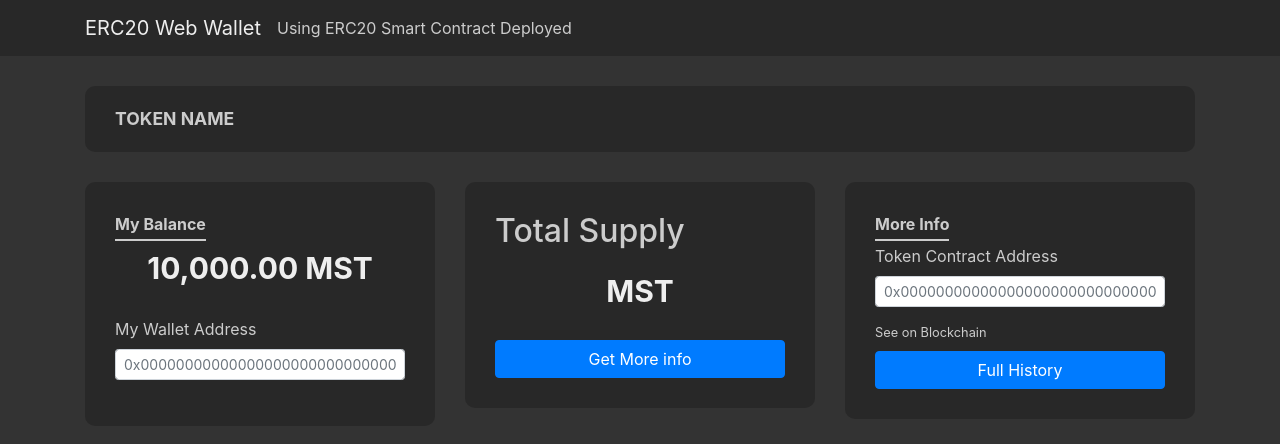
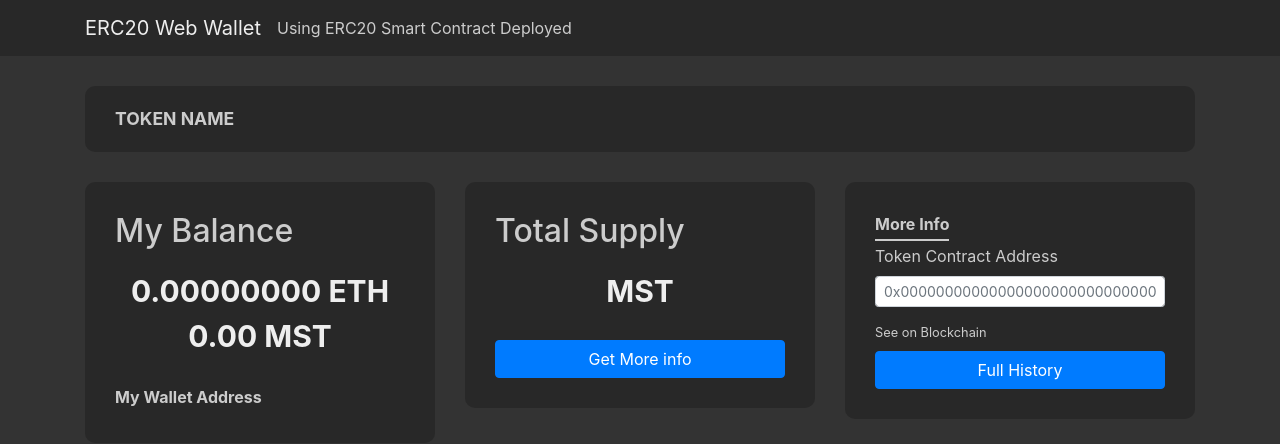
Before and after one commit to matvii09/Web_Wallet_ERC20, a React (Create React App) app: page / in a window 1280 px wide. Shown: the top 444 px of the page. Built offline with nearby package versions, Linux system fonts and the light colour scheme.

Commit message:
Update TokenBalance.js

```diff
--- a/src/components/TokenBalance.js
+++ b/src/components/TokenBalance.js
@@ -1,22 +1,37 @@
-import React from 'react';
+import React, { useContext, useState, useEffect } from 'react';
+import { GlobalContext } from '../context/GlobalContext';
 
 export const TokenBalance = () => {
+  const { web3, tokenBalance } = useContext(GlobalContext);
+
+  const [account, setAccount] = useState('');
+  const [ethBalance, setEthBalance] = useState(0);
+
+  useEffect(() => {
+    (async () => {
+      if (web3) {
+        const account = await web3.eth.getCoinbase();
+
+        setAccount(account);
+
+        const ethBalance = await web3.eth.getBalance(account);
+        setEthBalance(web3.utils.fromWei(ethBalance, 'ether'));
+      }
+    })();
+  }, [web3]);
+
   return (
     <div className='mainTab'>
-      <span className='Bal-Heading'>My Balance</span>
-      <p className='balAmount'> 10,000.00 MST </p>
+      <h2>My Balance</h2>
 
-      <form>
-        <div class='form-group '>
-          <label>My Wallet Address</label>
-          <input
-            type='text'
-            class='form-control form-control-sm'
-            placeholder='0x00000000000000000000000000000000000000000'
-            readonly
-          />
-        </div>
-      </form>
+      <p>
+        {Math.abs(ethBalance).toFixed(8)} ETH <br />
+        <span> {Math.abs(tokenBalance).toFixed(2)} MST </span>
+      </p>
+
+      <strong>My Wallet Address</strong>
+
+      <small className='form-text '>{account}</small>
     </div>
   );
 };
```
